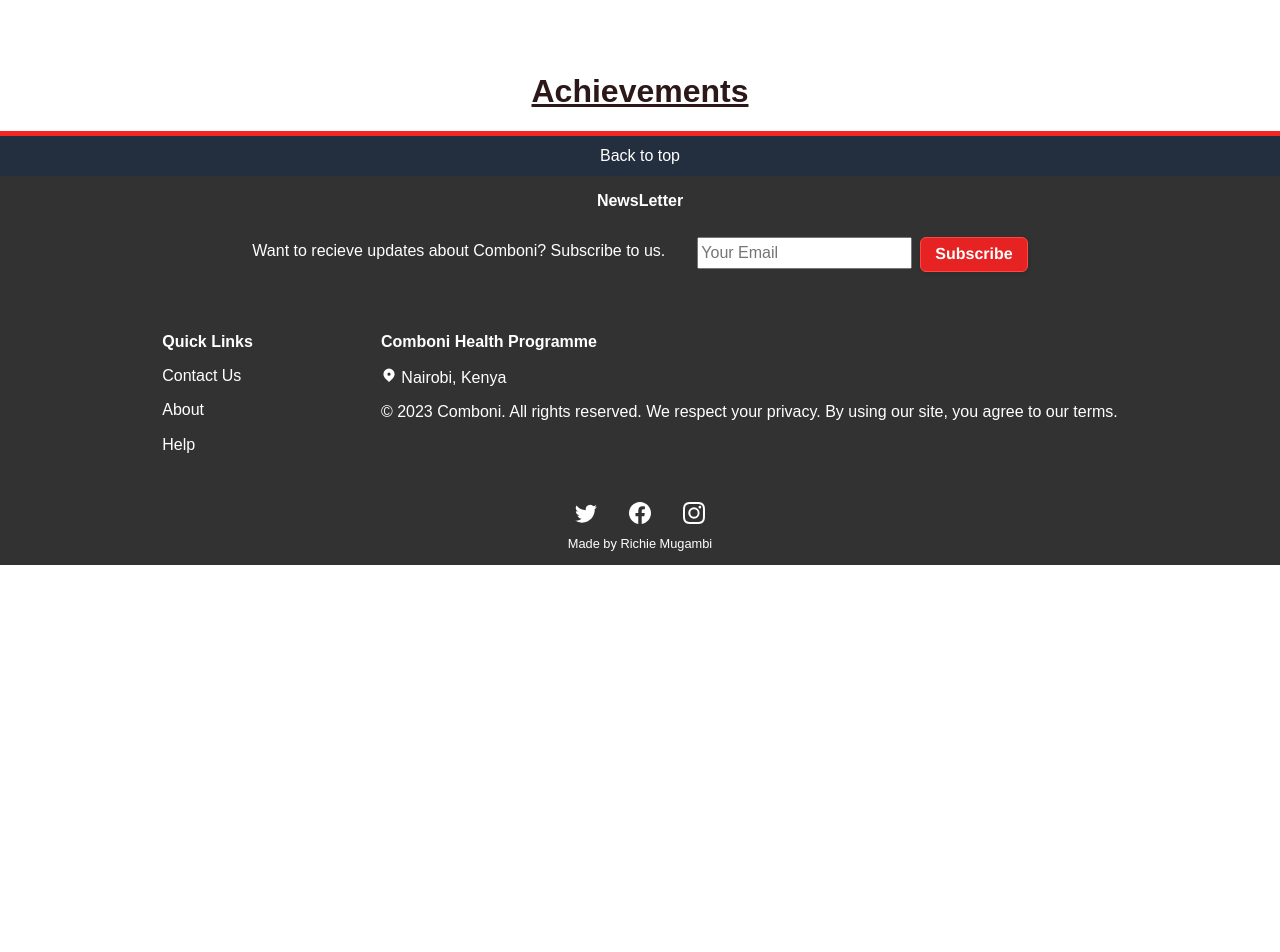
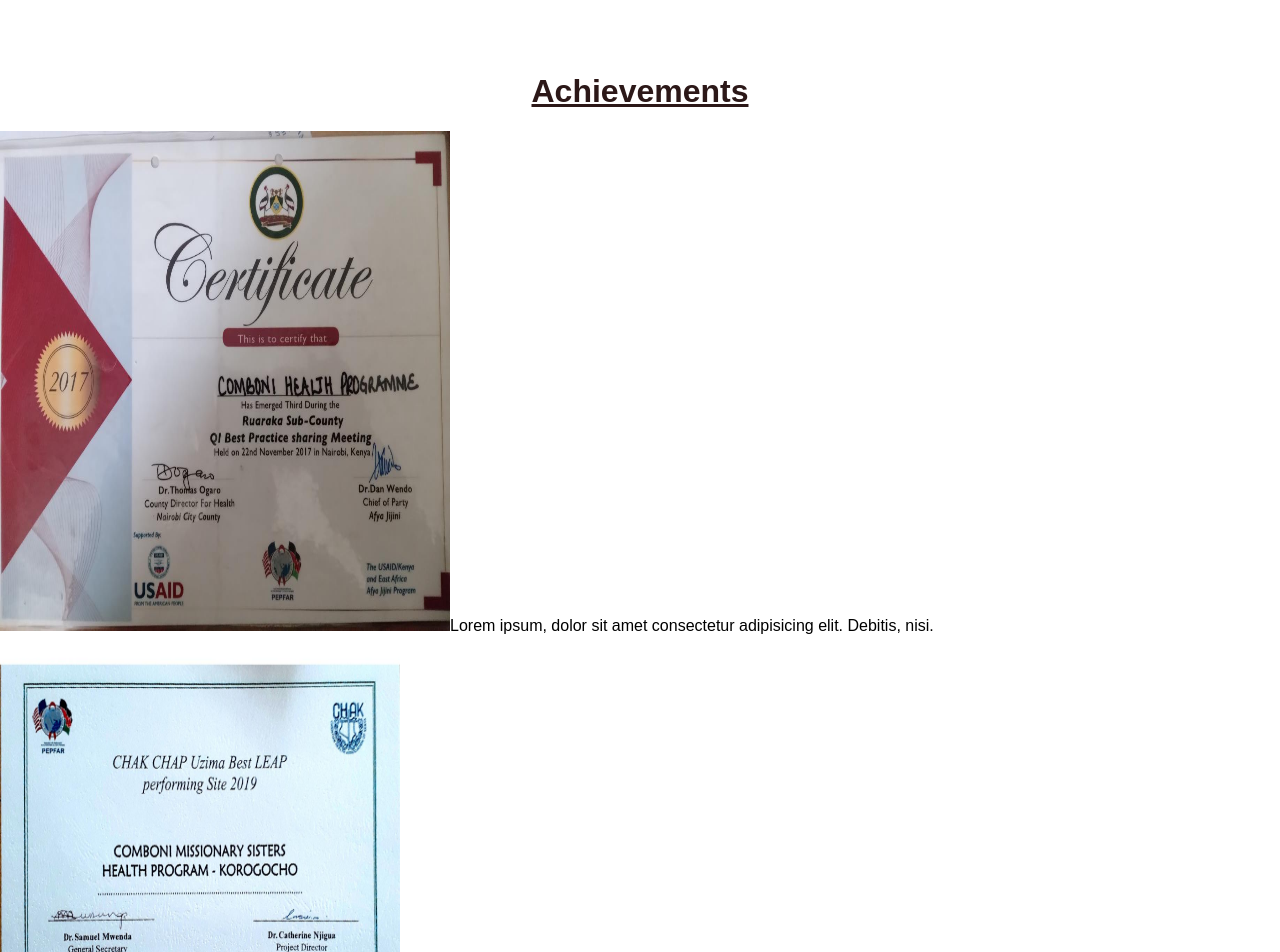
Before and after one commit to RichieMuga/ComboniHealthCare, a Next.js app: page /AboutUs in a window 1280 px wide. Shown: the part 2660-3612 px from the top of the page. Before the commit the page ends 3225 px from the top, so only its background shows below. Built offline with nearby package versions, Linux system fonts and the light colour scheme.

Commit message:
added achievements

```diff
--- a/components/AboutPage/Achievements.js
+++ b/components/AboutPage/Achievements.js
@@ -1,9 +1,24 @@
 import React from 'react'
+import Image from 'next/image'
+import seventeenCert from '../../public/assets/officialFile/cerificates/2017cert.png'
+import nineteenCert from '../../public/assets/officialFile/cerificates/2019Rightcert.png'
+
 
 const Achievements = () => {
     return (
         <section>
             <h1 className='normal-header space2'>Achievements</h1>
+            <div className='containerAchievements'>
+                <div className='cert1'>
+                    <Image width={450} height={500} src={seventeenCert} />
+                    Lorem ipsum, dolor sit amet consectetur adipisicing elit. Debitis, nisi.
+                </div>
+                <div>
+                    <Image width={400} height={400} src={nineteenCert} />
+                    Lorem ipsum dolor sit, amet consectetur adipisicing elit.
+                </div>
+
+            </div>
         </section>
     )
 }
--- a/styles/globals.css
+++ b/styles/globals.css
@@ -286,6 +286,19 @@
   margin: 0 1em;
   /* color: var(--font-white); */
 }
+/* .cert1 {
+  width: 5%;
+  object-fit: fill;
+}
+.containerA {
+} */
+.containerAchievements {
+  display: flex;
+  flex-direction: column;
+  overflow: hidden;
+  margin-bottom: 2em;
+  gap: 1em;
+}
 
 @media only screen and (max-width: 934px) {
   .carousel-root {
```
Also changed, not shown: public/assets/officialFile/cerificates/2017cert.png (renamed from public/assets/officialFile/2019cert.png), public/assets/officialFile/cerificates/2019Rightcert.png (renamed from public/assets/officialFile/2017cert.png).
